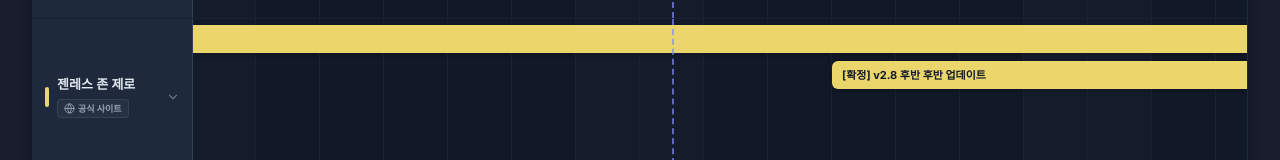
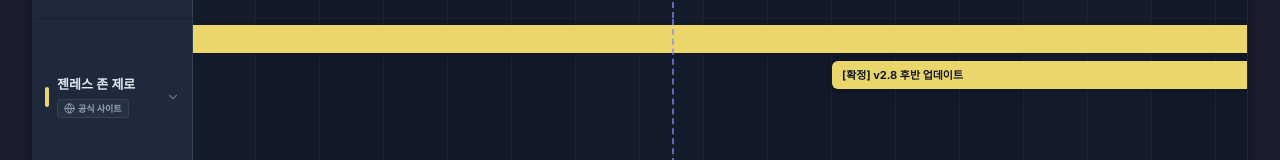
Before and after one commit to Choi2156/aeika-dashboard, a React (Vite) app: page / in a window 1280 px wide. Shown: the part 754-914 px from the top of the page. Built offline with nearby package versions, Linux system fonts and the light colour scheme.

Commit message:
fix: resolve duplicate version and label suffix redundancy in GanttView

```diff
--- a/src/views/GanttView.jsx
+++ b/src/views/GanttView.jsx
@@ -415,10 +415,11 @@ export default function GanttView({ events, gamesConfig, recommendedVideos, brie
       }
 
       const isSystemType = ['전반업데이트', '후반업데이트'].includes(ev.type);
+      const cleanVer = ev.version ? ev.version.replace(/\s*(전반|후반).*$/, '').trim() : '?';
       const label = isSystemType
         ? (isFixed
-          ? `[확정] v${ev.version || '?'} ${EVENT_TYPE_LABELS[ev.type] || ev.type}`
-          : `[예상] v${ev.version || '?'} ${EVENT_TYPE_LABELS[ev.type] || ev.type}`)
+          ? `[확정] v${cleanVer} ${EVENT_TYPE_LABELS[ev.type] || ev.type}`
+          : `[예상] v${cleanVer} ${EVENT_TYPE_LABELS[ev.type] || ev.type}`)
         : (isFixed
           ? `[확정] ${ev.title}`
           : `[예상] ${ev.title}`);
```
Also changed, not shown: 3 other files (tests, documents, lock files or other folders).
